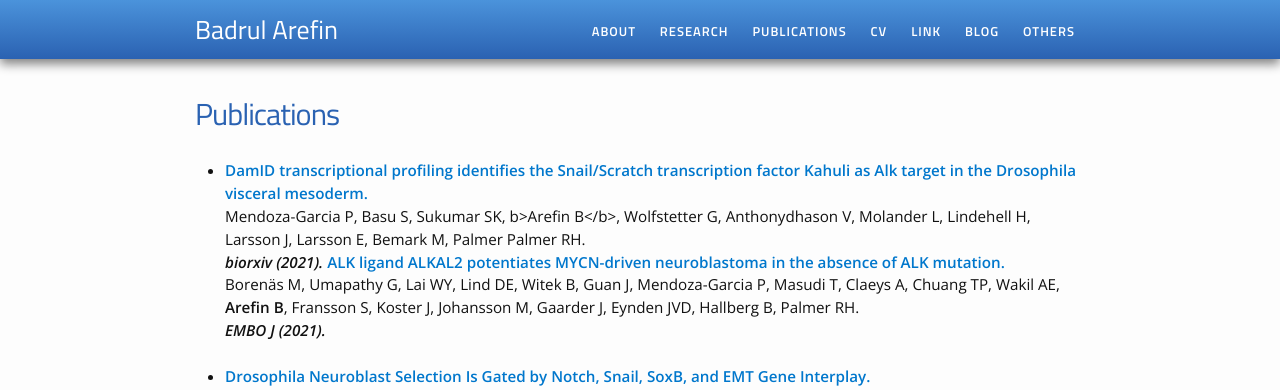
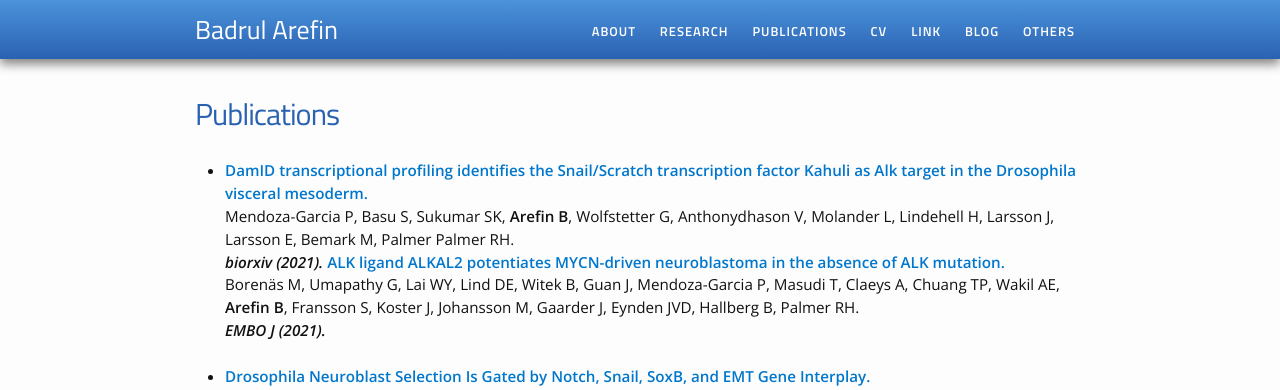
Before and after one commit to Badrul-Arefin/badrul-arefin.github.io, a Jekyll site: the page built from publications.md, in a window 1280 px wide. Shown: the top 390 px of the page. Built offline with Jekyll 4.4.1, drawn with Linux system fonts in a browser that asks for light colours.

```diff
--- a/publications.md
+++ b/publications.md
@@ -10,7 +10,7 @@ title: Publications
 <li>
 
    <a href="https://www.biorxiv.org/content/10.1101/2021.01.25.428051v1"><b>DamID transcriptional profiling identifies the Snail/Scratch transcription factor Kahuli as Alk target in the Drosophila visceral mesoderm.</b></a><br>
-	Mendoza-Garcia P, Basu S, Sukumar SK, b>Arefin B</b>, Wolfstetter G, Anthonydhason V, Molander L, Lindehell H, Larsson J, Larsson E, Bemark M, Palmer Palmer RH.<br><i>
+	Mendoza-Garcia P, Basu S, Sukumar SK, <b>Arefin B</b>, Wolfstetter G, Anthonydhason V, Molander L, Lindehell H, Larsson J, Larsson E, Bemark M, Palmer Palmer RH.<br><i>
 	<b>biorxiv (2021).</b></i>
 
 <a href="https://pubmed.ncbi.nlm.nih.gov/33411331"><b>ALK ligand ALKAL2 potentiates MYCN-driven neuroblastoma in the absence of ALK mutation.</b></a><br>
```
